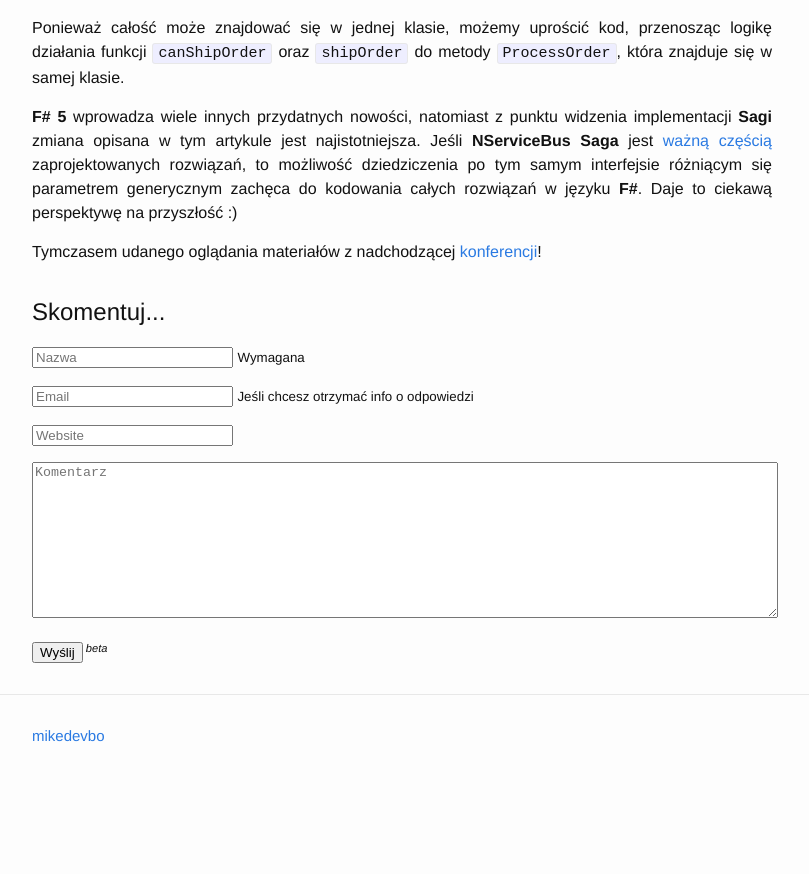
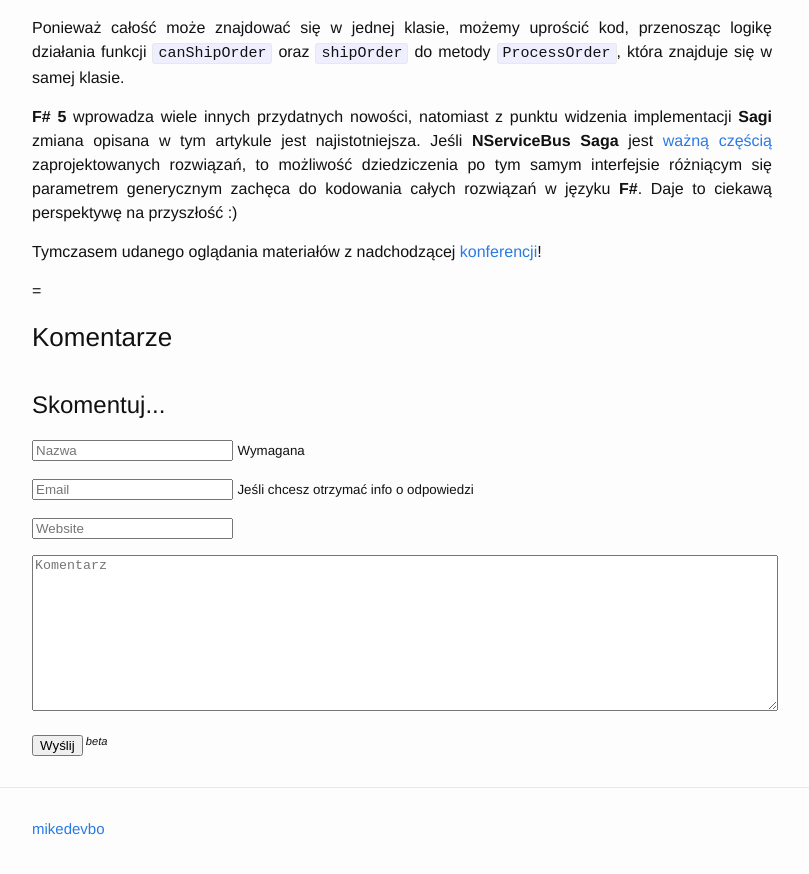
Before and after one commit to mikedevbo/mikedevbo.github.io, a Jekyll site: the page built from _posts/2020-11-08-fsharp-5-nservicebus-saga-perfect-match.md, in a window 1280 px wide and 900 px high, scrolled down 3664 px. Shown: the top 874 px of the window, without its empty margins (238-1047 px from the left). Built offline with Jekyll 4.4.1, drawn with Linux system fonts in a browser that asks for light colours; before the commit the page ends 4471 px from its top, so only the background shows below that.

Commit message:
add comment section

```diff
--- a/_posts/2020-11-08-fsharp-5-nservicebus-saga-perfect-match.md
+++ b/_posts/2020-11-08-fsharp-5-nservicebus-saga-perfect-match.md
@@ -160,6 +160,10 @@ Ponieważ całość może znajdować się w jednej klasie, możemy uprościć k
 
 Tymczasem udanego oglądania materiałów z nadchodzącej [konferencji][1]!
 
+{{ site.mark_post_as_end }}
+
+### {{ site.comments }}
+
 [1]: https://devblogs.microsoft.com/dotnet/net-5-0-launches-at-net-conf-november-10-12/ "net 5 launches at net conf november 10-12"
 [2]: https://devblogs.microsoft.com/dotnet/f-5-update-for-august/ "f# 5 update for august/"
 [3]: https://devblogs.microsoft.com/dotnet/f-5-update-for-august/#interfaces-can-be-implemented-at-different-generic-instantiations "interfaces can be implemented at different generic instantiations"
```
